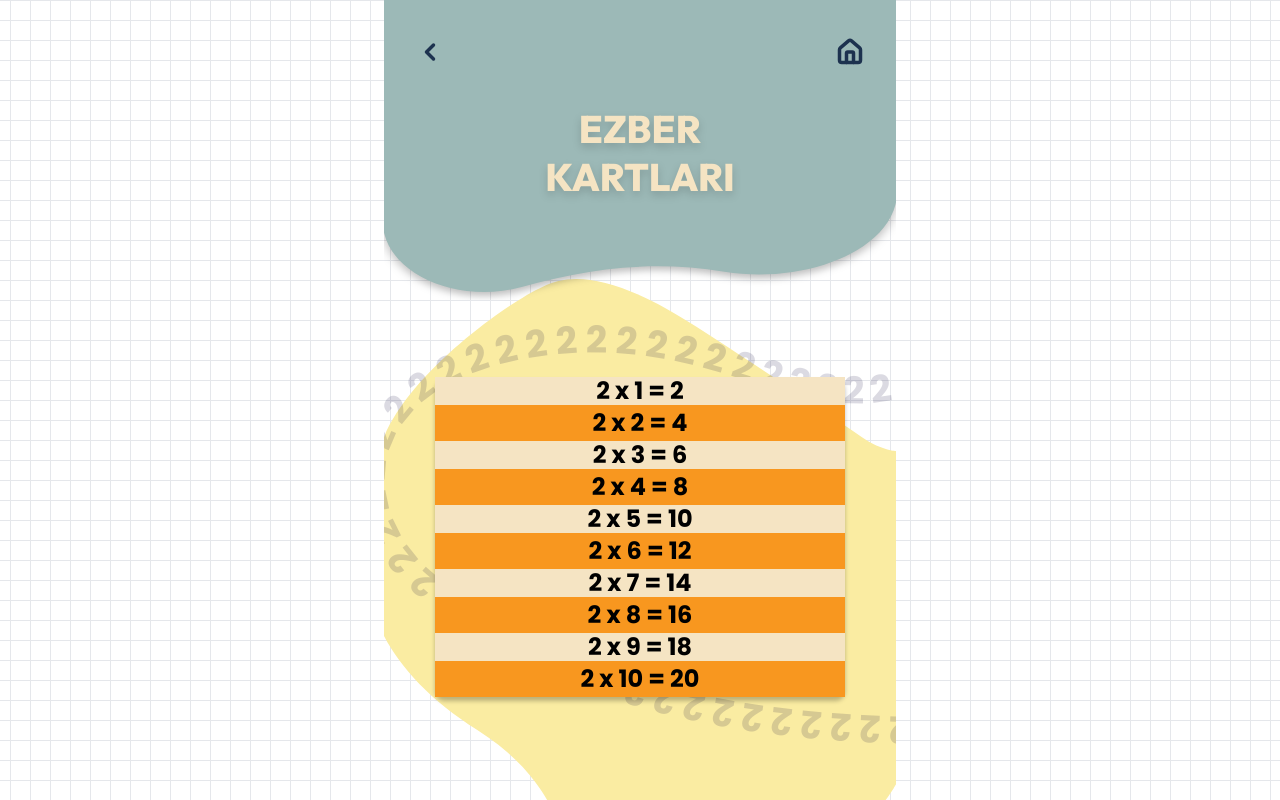
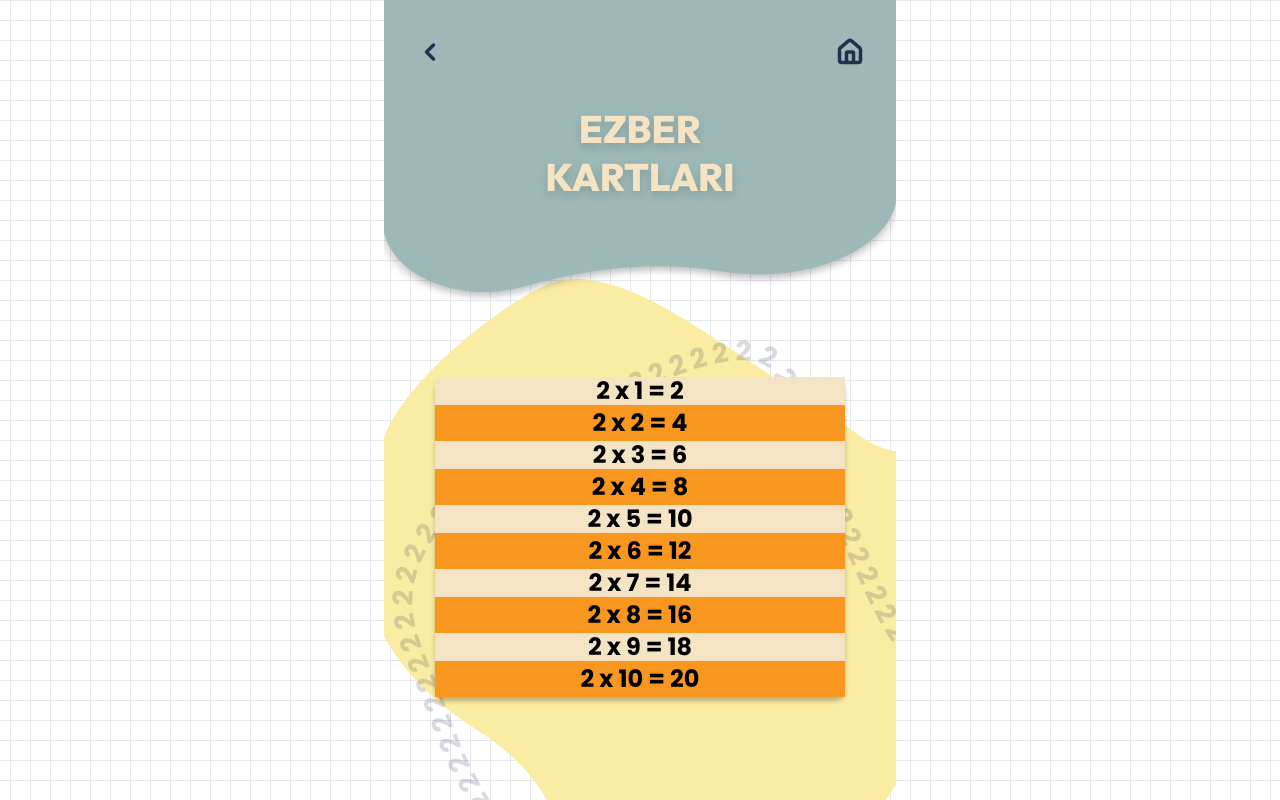
Before and after one commit to yilmaz-mert/pipirik-s-multiplication-mania, a React (Vite) app: page /ezber in a window 1280 px wide. Both pictures are taken after a click on the button "İKİLER". Built offline with nearby package versions, Linux system fonts and the light colour scheme.

Commit message:
refactor: update ROPE_PATH logic for clockwise flow and symmetry alignment

```diff
--- a/src/components/SnakeDecorator.jsx
+++ b/src/components/SnakeDecorator.jsx
@@ -3,60 +3,58 @@ import React from 'react';
 import { motion, AnimatePresence } from 'framer-motion';
 
 export default function SnakeDecorator({ selectedNumber }) {
-  /**
-   * KUSURSUZ İP ROTASI (Düğümlü Halat)
-   * Sağ alt (450,350) noktasından başlar, ekranın soluna doğru kavis çizer,
-   * sağ üste doğru yönelir ve görünmeyen sağ kısımda (550) birleşir.
-   */
-  const ROPE_PATH = "M 450, 350 C 250, 350 150, 300 80, 250 C 10, 200 10, 100 150, 80 C 290, 60 350, 150 450, 100 C 550, 50 550, 350 450, 350 Z";
+  // YOLUN YÖNÜ DEĞİŞTİRİLDİ:
+  // Artık yukarıda soldan sağa akıyor, böylece üst kısım DÜZ görünecek.
+  const ROPE_PATH = "M356.503 212.664C385.805 244.783 477.003 285.664 403.503 331.664C379.029 346.981 364.647 347.375 353.003 346.164C329.678 343.739 320.356 325.157 284.003 339.164C229.503 360.164 212.553 377.803 180.503 385.664C154.003 392.164 143.503 392.035 133.003 389.164C109.836 382.831 61.3029 352.164 28.5029 262.164C13.6933 221.528 1.17543 200.374 1.00314 180.164C0.698449 144.424 22.4473 123.881 38.5029 105.664C64.5029 76.1641 244.003 -34.8359 266.003 12.6641C288.003 60.1641 330.503 184.164 356.503 212.664Z";
 
-  // Ana SVG Kapsayıcısı Varyantı: Çıkış anında metnin kayboluşunu izlemek için ufak bir gecikme (delay) eklendi
   const svgVariants = {
     hidden: { opacity: 0 },
-    visible: { opacity: 0.15, transition: { duration: 0.2 } },
-    exit: { opacity: 0, transition: { duration: 0.3, delay: 0.7 } }
+    visible: { opacity: 0.15, transition: { duration: 0.3 } },
+    exit: { opacity: 0, transition: { duration: 0.3, delay: 0.6 } }
   };
 
-  // Metin (Yılan) Akış Varyantı: startOffset kullanılarak metnin ip üzerindeki konumu itiliyor
   const textVariants = {
-    hidden: { startOffset: "-100%" }, // Ekranın gerisinde bekler
+    hidden: { startOffset: "100%" }, // Terse döndüğü için offset yönünü de çevirdim
     visible: {
       startOffset: "0%",
-      transition: { duration: 0.9, ease: "easeOut" } // Hızlıca kayarak yerini alır
+      transition: { duration: 0.9, ease: "easeOut" }
     },
     exit: {
-      startOffset: "100%",
-      transition: { duration: 0.9, ease: "easeIn" } // Hızlanarak geldiği yöne doğru terk eder
+      startOffset: "-100%",
+      transition: { duration: 0.9, ease: "easeIn" }
     }
   };
 
   return (
-    <div className="absolute inset-0 z-0 pointer-events-none overflow-hidden flex items-center justify-center">
+    <div className="absolute inset-0 z-0 pointer-events-none overflow-hidden">
       <AnimatePresence>
         {selectedNumber && (
           <motion.svg
             key={selectedNumber}
-            viewBox="0 0 450 450"
-            className="absolute w-[120vw] min-[512px]:w-150 h-auto opacity-[0.15] text-tema-yazi"
+            viewBox="-50 -80 600 550"
+            style={{
+              position: 'absolute',
+              width: '160%',
+              height: 'auto',
+              top: '-10%',
+              left: '-8%',
+            }}
             variants={svgVariants}
             initial="hidden"
             animate="visible"
             exit="exit"
+            className="text-tema-yazi"
           >
             <defs>
               <path id="ropePath" d={ROPE_PATH} />
             </defs>
             <text
-              className="font-poppins font-bold uppercase text-[28px]"
+              // 'font-bold' kaldırıldı, sadece normal font kullanılıyor.
+              className="font-poppins font-bold uppercase text-[20px]"
               fill="currentColor"
             >
-              {/* motion.textPath ile SVG'nin kendi akış özelliğini animasyona bağlıyoruz */}
-              <motion.textPath
-                href="#ropePath"
-                variants={textVariants}
-              >
-                {/* İpin tüm yüzeyini dolduracak kadar rakam eklendi */}
-                {Array(60).fill(selectedNumber).join('      ')}
+              <motion.textPath href="#ropePath" variants={textVariants} >
+                {Array(180).fill(selectedNumber).join('   ')}
               </motion.textPath>
             </text>
           </motion.svg>
```
